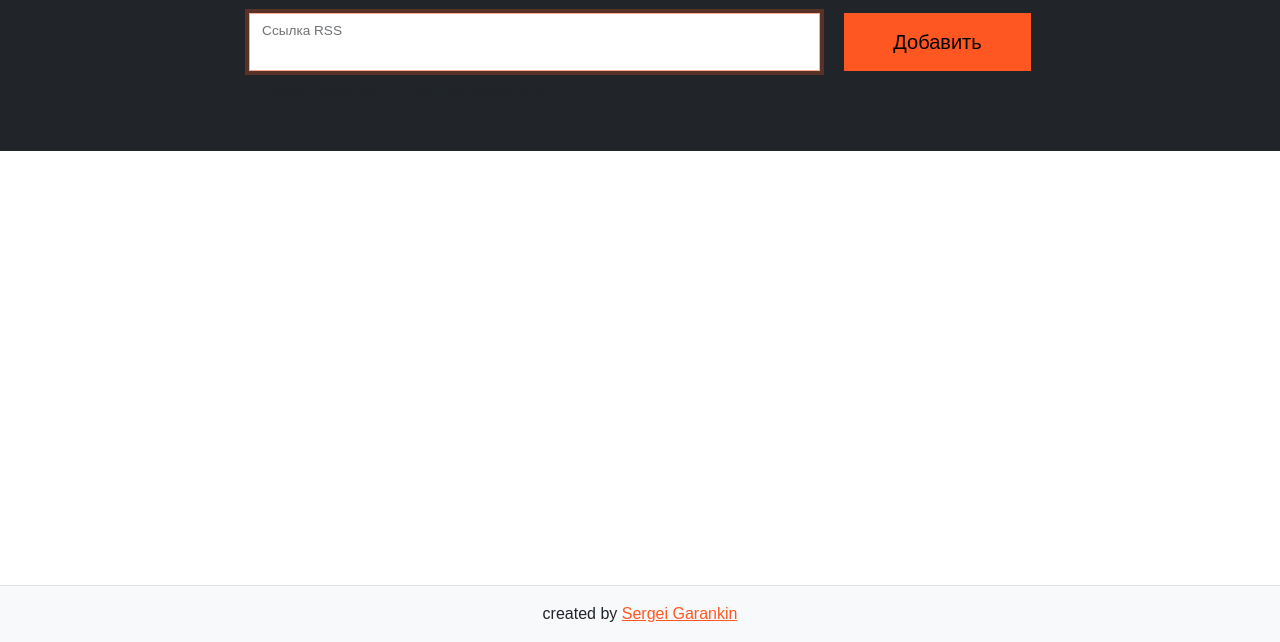
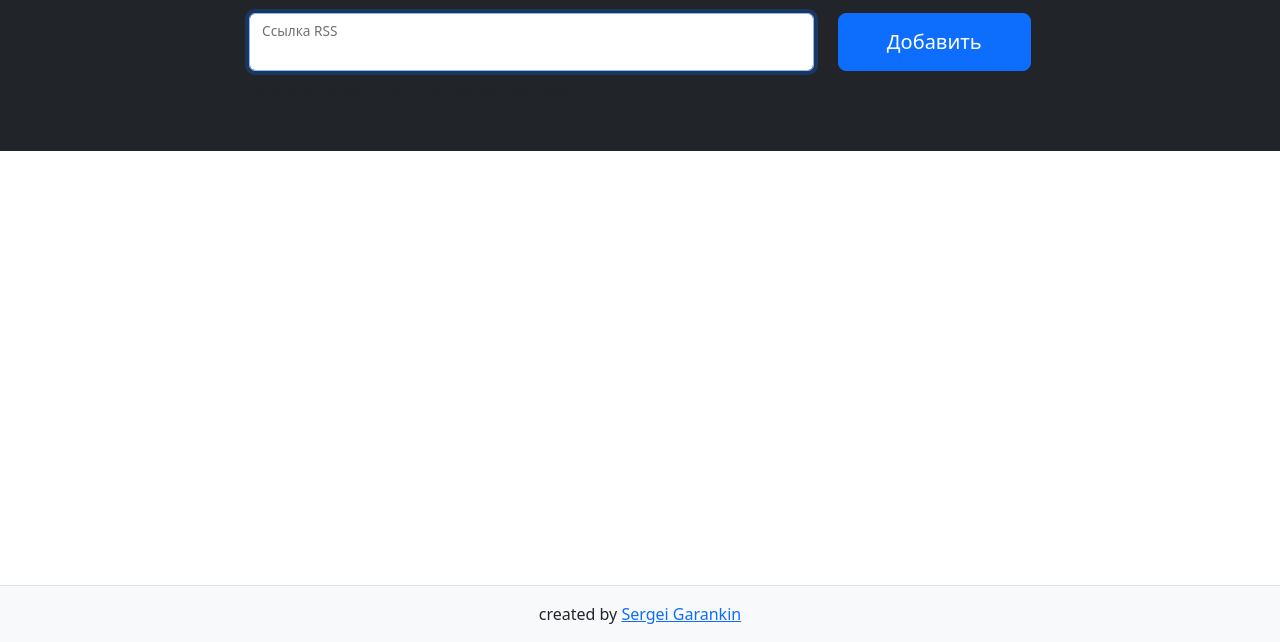
Before and after one commit to Kudrikudrii/frontend-project-11, a website built with Vite: page index.html in a window 1280 px wide. Shown: the part 158-800 px from the top of the page. Built offline with nearby package versions, Linux system fonts and the light colour scheme.

Commit message:
import > use(fix warning)

```diff
--- a/src/styles/styles.scss
+++ b/src/styles/styles.scss
@@ -1,14 +1 @@
-$primary: #ff5722;
-$enable-rounded: false;
-
-@import 'bootstrap/scss/bootstrap';
-
-body {
-  font-family: 'Arial', sans-serif;
-}
-
-.feedback {
-  &.text-success {
-    color: $success !important;
-  }
-}
+@use 'bootstrap/scss/bootstrap';
```
